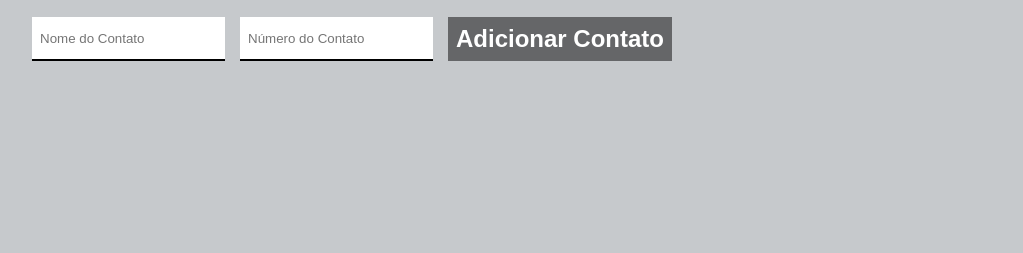
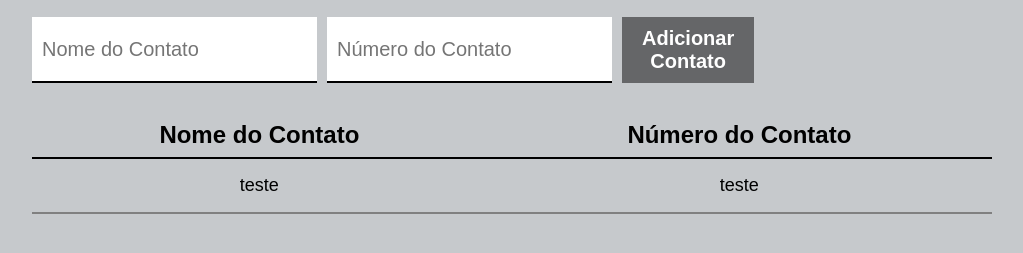
Before and after one commit to AsrielDreemurrGM/Contact_Agenda, a plain HTML site: page index.html in a window 1280 px wide. Shown: the part 193-446 px from the top of the page, without its empty margins (128-1151 px from the left). Drawn offline with Linux system fonts and the light colour scheme.

Commit message:
Ajustado Corpo da Tabela - Finalizado CSS?

```diff
--- a/index.html
+++ b/index.html
@@ -17,6 +17,22 @@
             <input type="text" id="numero-contato" placeholder="Número do Contato" required />
             <button type="submit">Adicionar Contato</button>
         </form>
+        <table cellspacing="0">
+            <thead>
+                <tr>
+                    <th>Nome do Contato</th>
+                    <th>Número do Contato</th>
+                </tr>
+            </thead>
+            <tbody>
+                <tr>
+                    <td>teste</td>
+                    <td>teste</td>
+                </tr>
+            </tbody>
+            <tfoot>
+            </tfoot>
+        </table>
     </div>
     <script src="./main.js"></script>
 </body>
--- a/main.css
+++ b/main.css
@@ -37,22 +37,42 @@ form {
     max-width: 640px;
     width: 100%;
     justify-content: space-between;
-    margin-bottom: 56px;
+    margin-bottom: 30px;
 }
 
 form button {
     background-color: rgba(0, 0, 0, 0.493);
     color: white;
-    font-size: 24px;
+    font-size: 20px;
     font-weight: bold;
     border: none;
     cursor: pointer;
-    padding: 8px;
+    padding: 10px 20px;
 }
 
 form input {
     background-color: white;
     border: none;
+    font-size: 20px;
+    border-bottom: 2px solid black;
+    padding: 10px;
+    margin-right: 10px;
+}
+
+table {
+    width: 100%;
+}
+
+table th {
     border-bottom: 2px solid black;
     padding: 8px;
+    font-size: 24px;
+    font-weight: bold;
 }
+
+table td {
+    text-align: center;
+    font-size: 18px;
+    padding: 16px 0;
+    border-bottom: 2px solid gray;
+}
```
